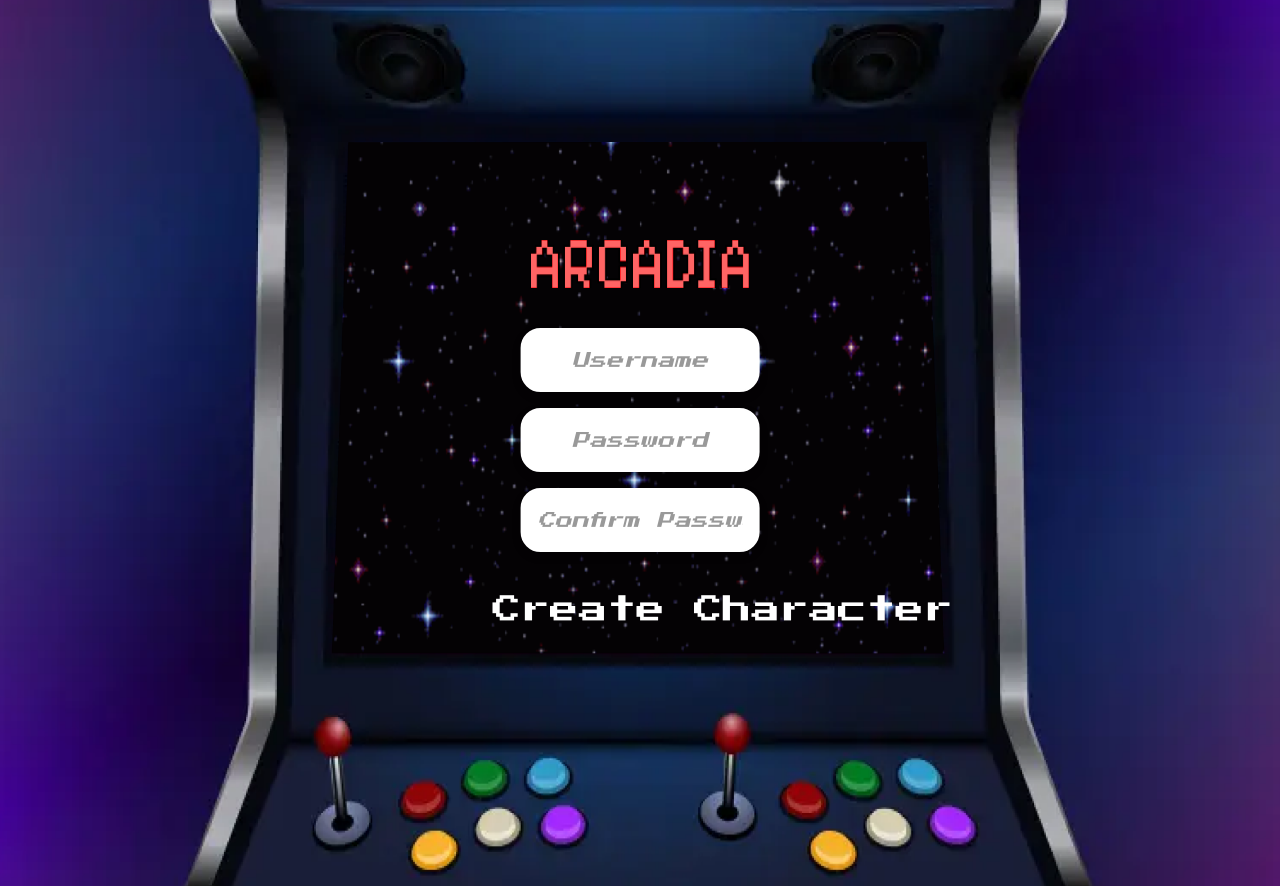
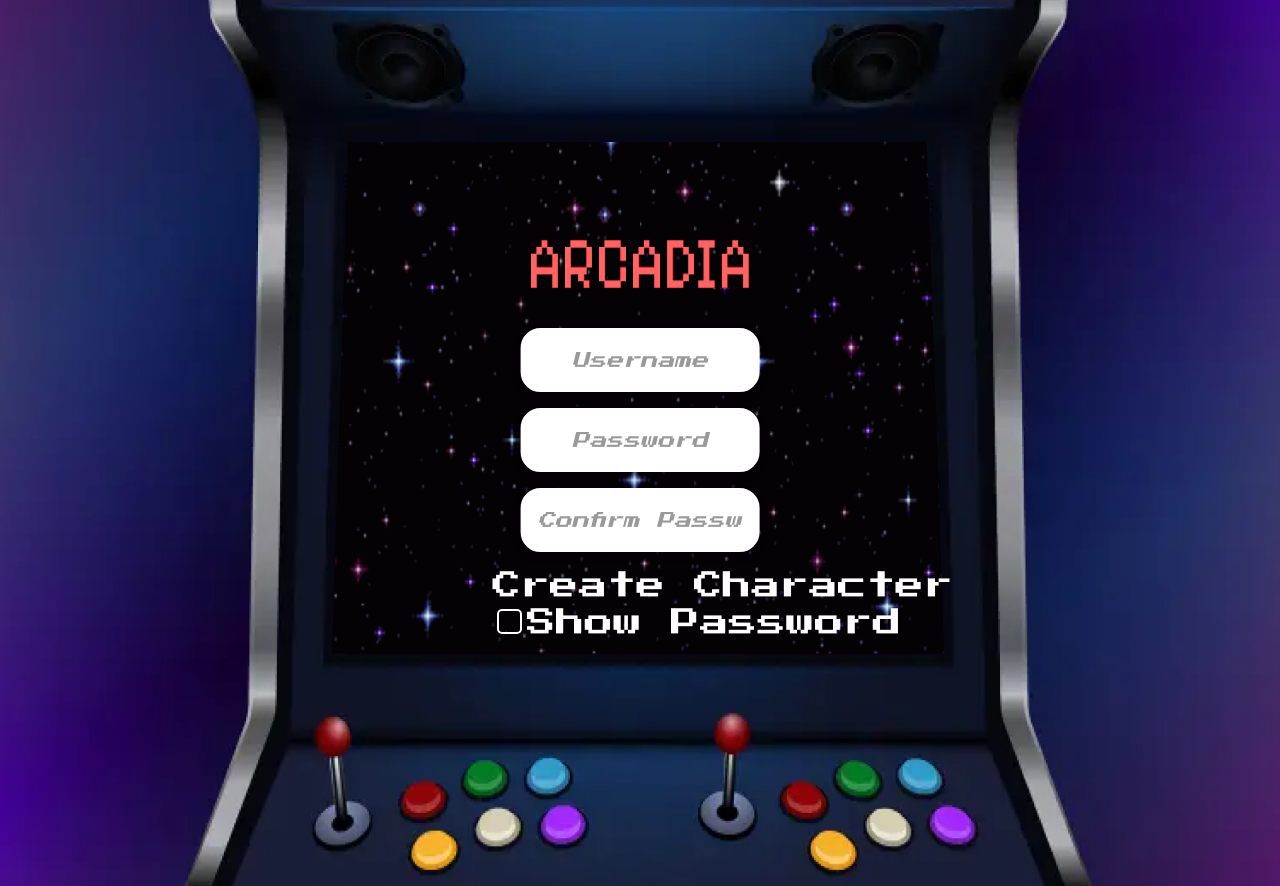
Before and after one commit to Dracu0/ESTG-ESII-Arcadia, a website: page website/pages/CreateAccount.html in a window 1280 px wide. Shown: the top 886 px of the page. Drawn offline with Linux system fonts and the light colour scheme.

Commit message:
Adicionada função de Show Password

```diff
--- a/website/pages/CreateAccount.html
+++ b/website/pages/CreateAccount.html
@@ -22,8 +22,10 @@
             <div><input name="Username" type="text" class="textbox" placeholder="Username" required></div>
             <div><input name="Password" type="password" class="textbox" style="top: 35%;" placeholder="Password" id="password" required></div>
             <div><input name="Password" type="password" class="textbox" style="top: 45%;" placeholder="Confirm Password" id="confirm_password" required></div>
-            <div class="buttonArea" style="top: 53%; left: 38%;"><button>Create Character</button></div>
-            <div class="startArrow" style="top: 54%; left: -2%">></div>
+            <div class="buttonArea"><button>Create Character</button></div>
+            <input type="checkbox" class="checkbox-input" id="ShowPass" onclick="myFunction()">
+            <label for="ShowPass" class="checkbox-label">Show Password</label>
+            <div class="startArrow">></div>
         </form>
         <script src="../resources/js/CreateAccount.js"></script>
     </body>
--- a/website/resources/css/LoginPage.css
+++ b/website/resources/css/LoginPage.css
@@ -25,7 +25,6 @@ body::-webkit-scrollbar {
   top: 17%;
   left: 25%;
   z-index: -2;
-
 }
 
 .login {
@@ -38,8 +37,8 @@ body::-webkit-scrollbar {
 .buttonArea {
   justify-self: center;
   position:absolute;
-  top: 43%;
-  left: 42%;
+  top: 50%;
+  left: 38%;
   height: 50px;
 }
 
@@ -73,7 +72,8 @@ body::-webkit-scrollbar {
 .startArrow {
   position: relative;
   width: 25px;
-  top: 44%;
+  top: 51%;
+  left: -2%;
   font-size: 180%;
   font-family: 'Press Start 2P', cursive;
   color: #ffffff;
@@ -110,3 +110,54 @@ body::-webkit-scrollbar {
   color: #999;
   font-style: italic;
 }
+
+.checkbox-wrapper {
+  display: flex;
+  align-items: center;
+  justify-content: center;
+  position: absolute;
+  top: 35%;
+  left: 50%;
+  transform: translate(-50%, -50%);
+}
+
+.checkbox-label {
+  font-family: 'Press Start 2P', cursive;
+  font-size: 180%;
+  color: #ffffff;
+  margin-left: 10px;
+  cursor: pointer;
+  position: absolute;
+  top: 56%;
+  left: 40.4%
+}
+
+.checkbox-input {
+  appearance: none; /* Remove o estilo padrão */
+  position: absolute;
+  width: 25px;
+  height: 25px;
+  top: 55.7%;
+  left: 38.5%;
+  border: 2px solid #ffffff;
+  border-radius: 5px;
+  background-color: transparent;
+  cursor: pointer;
+  transition: all 0.3s ease-in-out;
+}
+
+.checkbox-input:checked {
+  background-color: #ffffff;
+}
+
+.checkbox-input:checked::after {
+  content: '';
+  position: absolute;
+  top: 50%;
+  left: 50%;
+  transform: translate(-50%, -50%);
+  width: 15px;
+  height: 15px;
+  background-color: #000000;
+  border-radius: 3px;
+}
--- a/website/resources/js/CreateAccount.js
+++ b/website/resources/js/CreateAccount.js
@@ -15,6 +15,24 @@ function validatePassword(){
 
 password.onchange = validatePassword;
 confirm_password.onkeyup = validatePassword;
+window.onload = function() {
+    document.getElementById('ShowPass').checked = false;
+};
+
+function myFunction() {
+    var x = document.getElementById("password");
+    var y = document.getElementById("confirm_password");
+    if (x.type === "password") {
+      x.type = "text";
+    } else {
+      x.type = "password";
+    }
+    if (y.type === "password") {
+        y.type = "text";
+      } else {
+        y.type = "password";
+      }
+  }
 
 const movingDivs = [
     { element: document.querySelector('.startArrow'), baseLeft: 35.7 },
```
Lines whose indentation alone changed are shown as unchanged.
